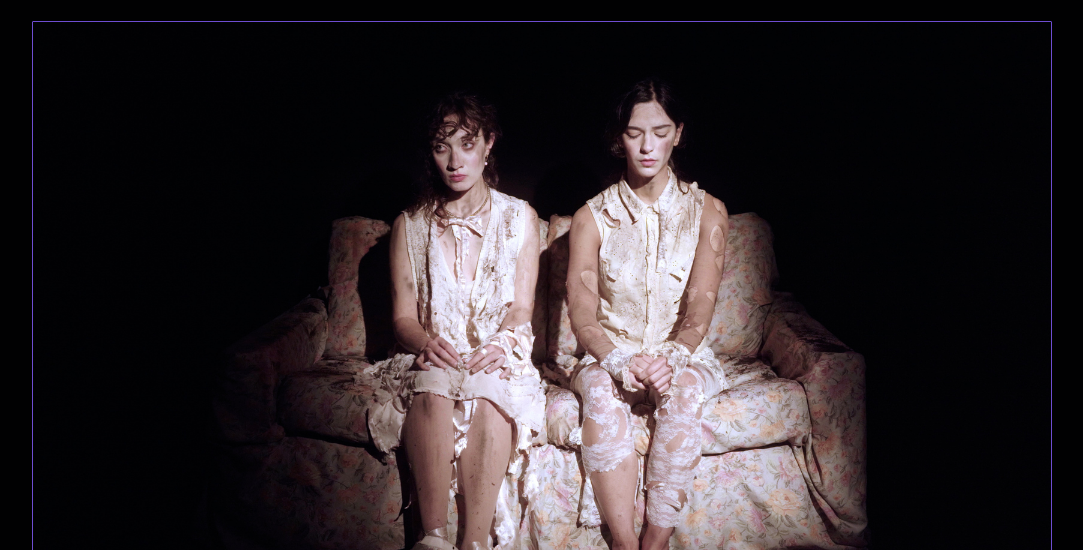
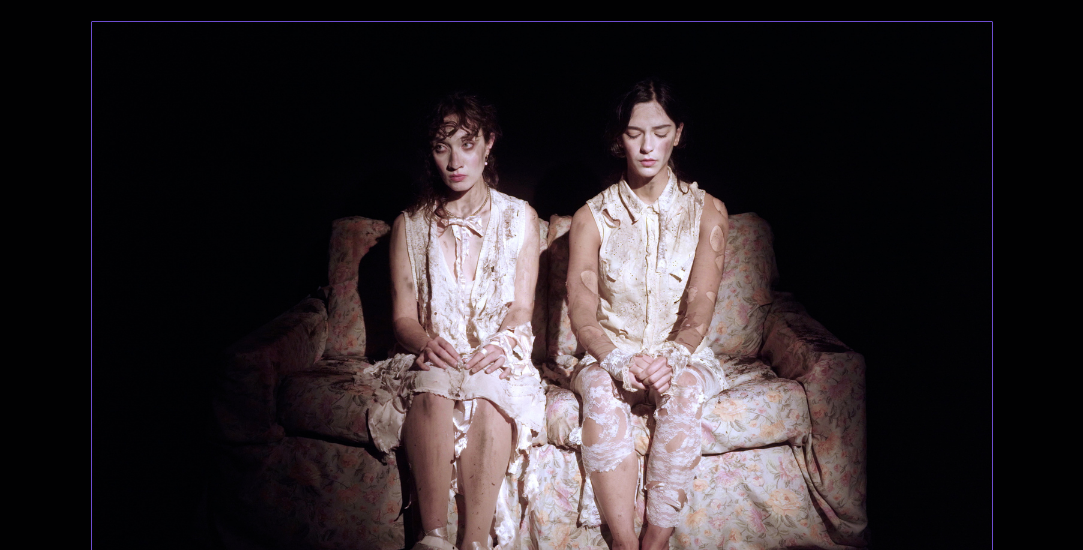
Before and after one commit to braulio0643/agus-salinas-ph, a website: page paginas/cortos.html in a window 1536 px wide. Shown: the part 234-784 px from the top of the page, without its empty margins (226-1309 px from the left). Drawn offline with nearby package versions, Linux system fonts and the light colour scheme.

Commit message:
Update main.css

```diff
--- a/css/main.css
+++ b/css/main.css
@@ -138,7 +138,7 @@
 
 @media screen and (min-width: 1453px) {
   .stencils {
-    margin: 0rem 11rem; } }
+    margin: 0rem 20%; } }
 
 .milHoras, .lbEquinox, .vanitas, .bombonDeLicor, .ringoGalperin, .alba, .editadas {
   height: 100%;
```
